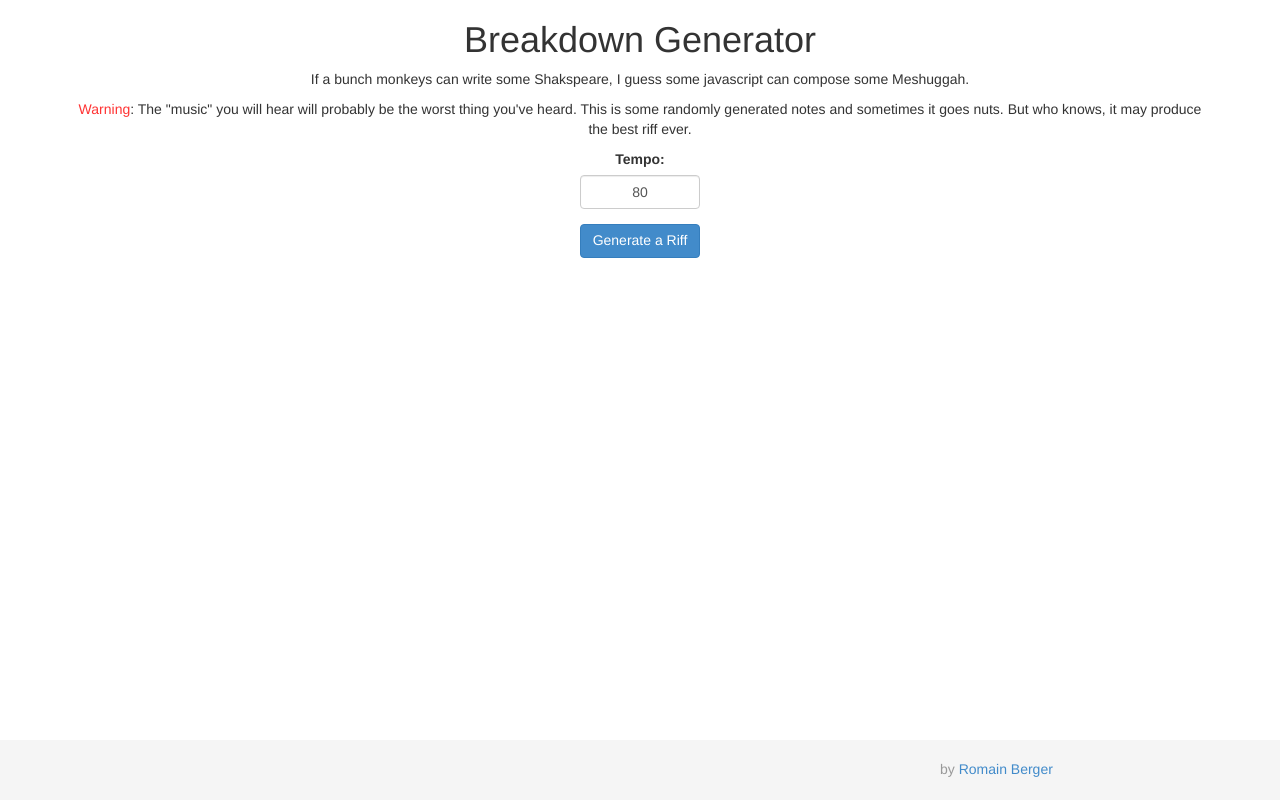
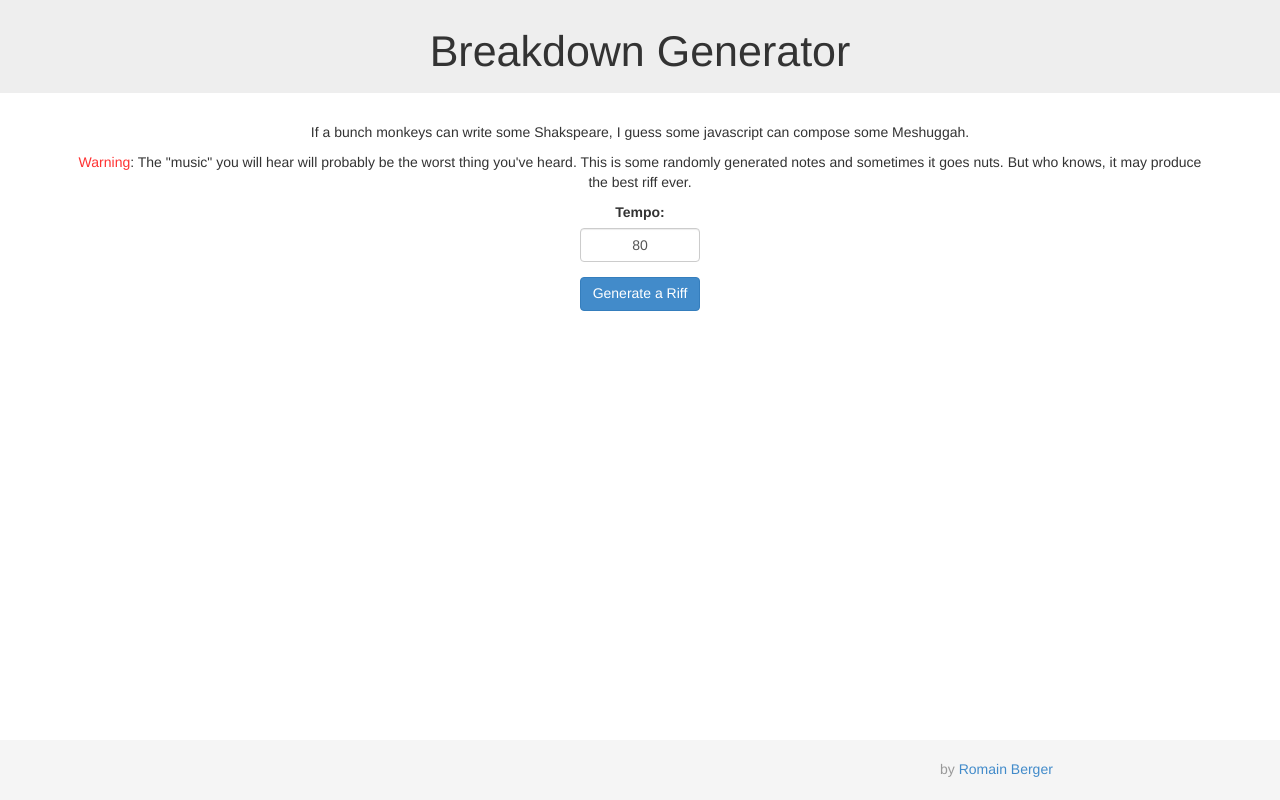
Before and after one commit to romainberger/breakdown-generator, a website: page index.html in a window 1280 px wide. Drawn offline with Linux system fonts and the light colour scheme; no server answers.

Commit message:
Cleaned header

```diff
--- a/css/main.scss
+++ b/css/main.scss
@@ -24,7 +24,6 @@ body {
     margin-top: 20px;
   }
 }
-
 .center {
     text-align: center;
 }
@@ -33,6 +32,15 @@ body {
 }
 .warning {
     color: #f33
+}
+
+/* Header */
+.jumbotron {
+    padding: 10px 0;
+
+    h1 {
+        font-size: 43px;
+    }
 }
 
 /* App */
--- a/index.html
+++ b/index.html
@@ -12,12 +12,12 @@
 <body>
 
     <div class="wrap">
-        <header class="container">
+        <header class="jumbotron">
             <h1 class="center">Breakdown Generator</h1>
         </header>
 
         <div class="container">
-            <p class="center">If a bunch monkeys can write some Shakspeare, I guess some javascript can compose some Meshuggah.</p>
+            <p class="center bold">If a bunch monkeys can write some Shakspeare, I guess some javascript can compose some Meshuggah.</p>
             <p class="center"><span class="warning">Warning</span>: The "music" you will hear will probably be the worst thing you've heard. This is some randomly generated notes and sometimes it goes nuts. But who knows, it may produce the best riff ever.</p>
 
             <div id="app" class="app">
```
Also changed, not shown: css/main.css.
